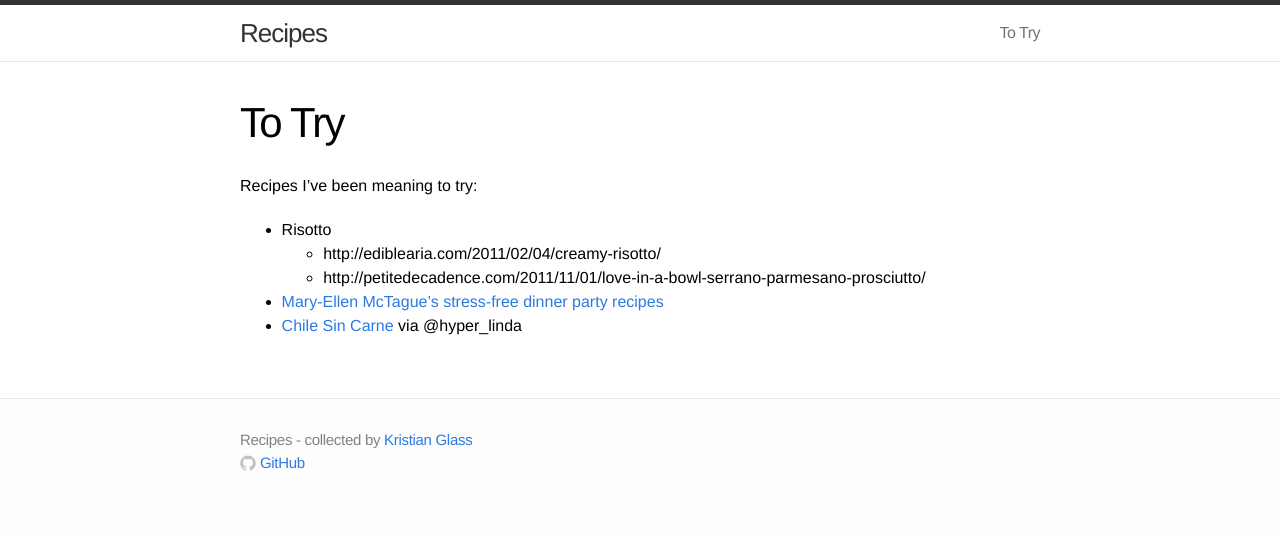
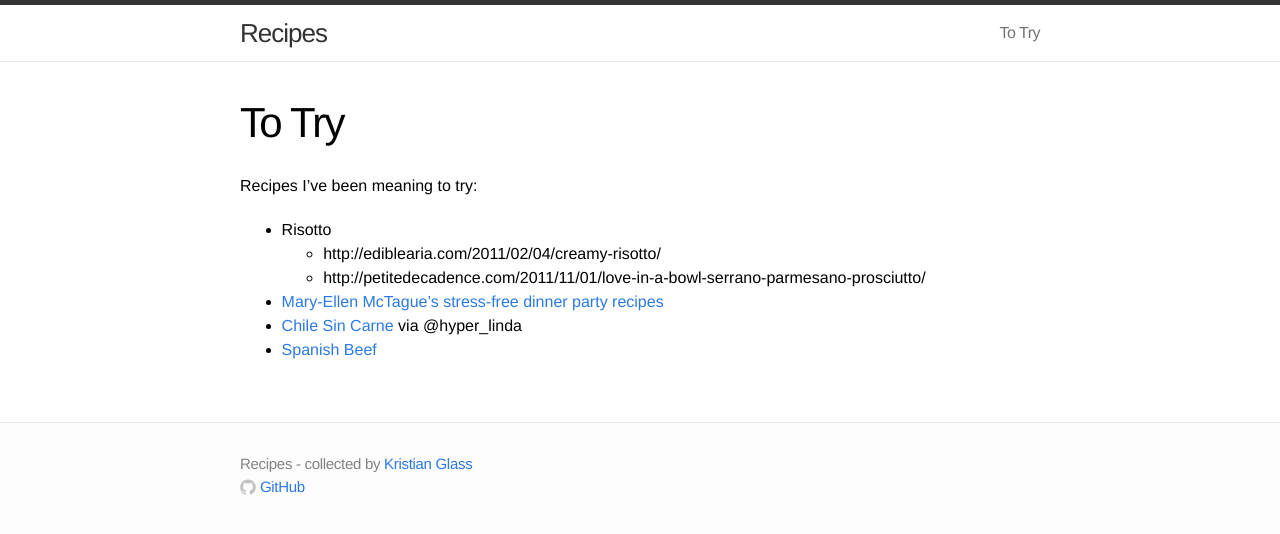
Before and after one commit to doismellburning/recipes, a Jekyll site: the page built from www/to-try.md, in a window 1280 px wide. Shown: the top 534 px of the page. Built offline with Jekyll 4.4.1, drawn with Linux system fonts in a browser that asks for light colours.

Commit message:
Spanish beef

```diff
--- a/www/to-try.md
+++ b/www/to-try.md
@@ -10,3 +10,4 @@
     * http://petitedecadence.com/2011/11/01/love-in-a-bowl-serrano-parmesano-prosciutto/
 * [Mary-Ellen McTague's stress-free dinner party recipes](http://www.theguardian.com/lifeandstyle/2014/jun/13/easy-dinner-party-recipes-mary-ellen-mctague)
 * [Chile Sin Carne](http://principiagastronomica.com/post/5) via @hyper_linda
+* [Spanish Beef](http://www.goodtoknow.co.uk/recipes/531276/spanish-beef)
```
